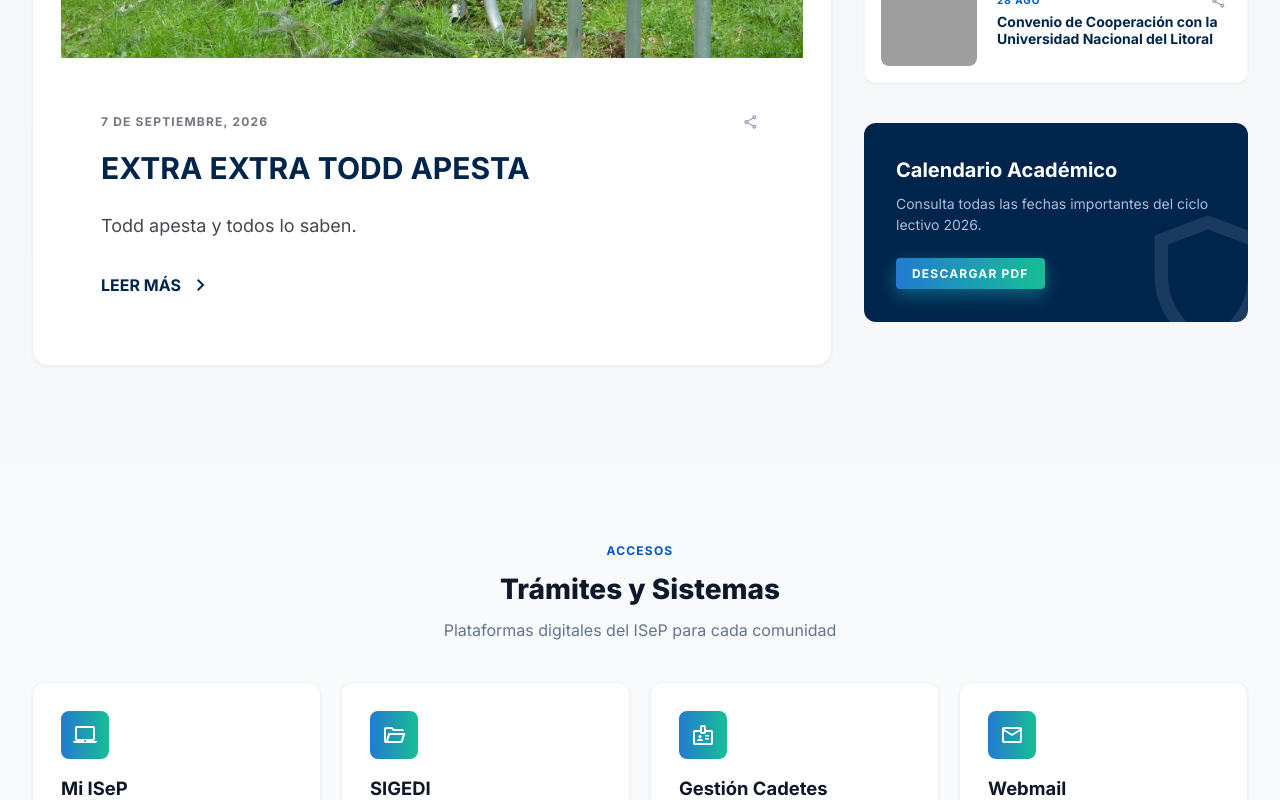
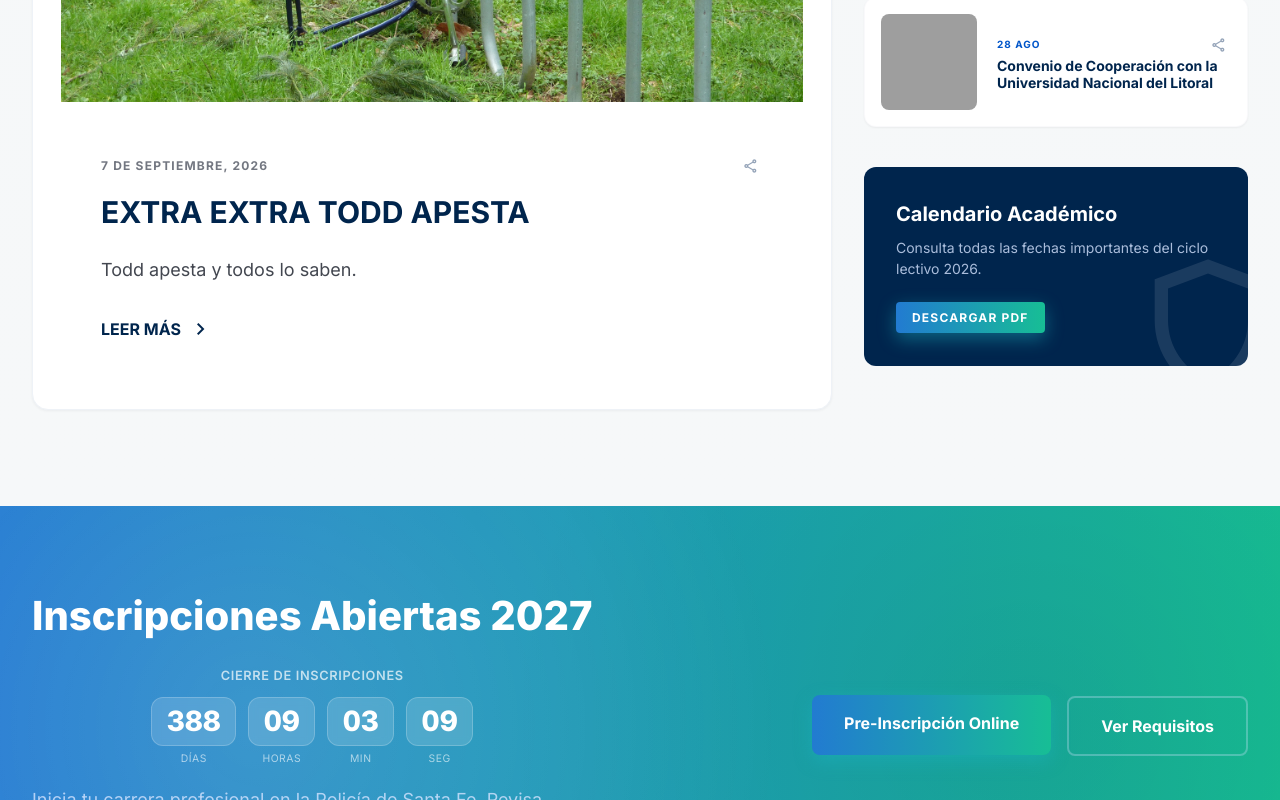
Before and after one commit to lolanga/Isep_2060_vblue, a React (Vite) app: page / in a window 1280 px wide. Shown: the part 2000-2800 px from the top of the page. Built offline with nearby package versions, Linux system fonts and the light colour scheme; grey boxes are pictures that could not be loaded; a web font is replaced by a local one.

Commit message:
feat(home): sistemas del ISeP como enlaces en 'Soy personal' (SIGEDI y Webmail con nota 'Solo personal de ISeP'); elimina seccion Tramites y Sistemas

```diff
--- a/src/components/Audiencia.jsx
+++ b/src/components/Audiencia.jsx
@@ -4,6 +4,10 @@
  * Sección "¿Qué estás buscando?" — separa el Home por audiencia:
  * Quiero ingresar · Soy personal · Ciudadano.
  * Se ubica inmediatamente después del Hero.
+ *
+ * La tarjeta "Soy personal" lista los sistemas del ISeP como accesos directos;
+ * SIGEDI y Webmail llevan la nota en cursiva "Sólo personal de ISeP"
+ * (campo opcional `soloPersonal`).
  */
 
 import { Link } from "react-router-dom";
@@ -37,9 +41,21 @@ const audiencias = [
     className: "audiencia-card--secondary",
     links: [
       { label: "Mi ISeP", icon: "laptop_mac", to: MI_ISEP_URL, external: true },
-      { label: "SIGEDI", icon: "folder_open", to: GESTION_URL, external: true },
+      {
+        label: "SIGEDI",
+        icon: "folder_open",
+        to: GESTION_URL,
+        external: true,
+        soloPersonal: true,
+      },
       { label: "Gestión Cadetes", icon: "military_tech", to: CADETES_URL, external: true },
-      { label: "Webmail", icon: "mail", to: WEBMAIL_URL, external: true },
+      {
+        label: "Webmail",
+        icon: "mail",
+        to: WEBMAIL_URL,
+        external: true,
+        soloPersonal: true,
+      },
     ],
     cta: { label: "Acceder a Mi ISeP", to: MI_ISEP_URL, external: true },
   },
@@ -98,6 +114,9 @@ export default function Audiencia() {
                           open_in_new
                         </span>
                       </a>
+                      {l.soloPersonal && (
+                        <em className="audiencia-link__solo">Sólo personal de ISeP</em>
+                      )}
                     </li>
                   ) : (
                     <li key={l.label}>
--- a/src/components/Tramites.jsx
+++ /dev/null
@@ -1,86 +0,0 @@
-/**
- * components/Tramites.jsx
- *
- * Sección "Trámites y Sistemas" — Accesos a aplicaciones institucionales
- * con información detallada de cada sistema.
- */
-
-import { MI_ISEP_URL, GESTION_URL, CADETES_URL, WEBMAIL_URL } from "../data/config";
-
-const tramites = [
-  {
-    name: "Mi ISeP",
-    icon: "laptop_mac",
-    url: MI_ISEP_URL,
-    paraQuien: "Docentes, personal policial cursante (carreras/cursos), postulantes inscriptos",
-    queHace: "Acceso a aulas virtuales, material de cursado, notas, asistencia",
-  },
-  {
-    name: "SIGEDI",
-    icon: "folder_open",
-    url: GESTION_URL,
-    paraQuien: "Personal interno del ISeP únicamente",
-    queHace: "Sistema de gestión de expedientes internos",
-  },
-  {
-    name: "Gestión Cadetes",
-    icon: "badge",
-    url: CADETES_URL,
-    paraQuien: "Cadetes de 1° y 2° año",
-    queHace: "Control y notificaciones generales del cursado",
-  },
-  {
-    name: "Webmail",
-    icon: "mail",
-    url: WEBMAIL_URL,
-    paraQuien: "Todo el personal del ISeP",
-    queHace: "Correo electrónico institucional",
-  },
-];
-
-/** Sección de trámites y sistemas institucionales. */
-export default function Tramites() {
-  return (
-    <section className="tramites-section">
-      <div className="tramites-inner">
-        <div className="tramites-header">
-          <span className="section-subtitle">Accesos</span>
-          <h2 className="tramites-title">Trámites y Sistemas</h2>
-          <p className="tramites-subtitle">
-            Plataformas digitales del ISeP para cada comunidad
-          </p>
-        </div>
-
-        <div className="tramites-grid">
-          {tramites.map((t) => (
-            <div key={t.name} className="tramites-card inst-card">
-              <div className="tramites-card__icon-wrap">
-                <span className="material-symbols-outlined tramites-card__icon">
-                  {t.icon}
-                </span>
-              </div>
-              <h3 className="tramites-card__name">{t.name}</h3>
-              <div className="tramites-card__detail">
-                <span className="tramites-card__label">Para quién:</span>
-                <span className="tramites-card__value">{t.paraQuien}</span>
-              </div>
-              <div className="tramites-card__detail">
-                <span className="tramites-card__label">Qué hace:</span>
-                <span className="tramites-card__value">{t.queHace}</span>
-              </div>
-              <a
-                href={t.url}
-                target="_blank"
-                rel="noreferrer"
-                className="tramites-card__btn"
-              >
-                Acceder
-                <span className="material-symbols-outlined">open_in_new</span>
-              </a>
-            </div>
-          ))}
-        </div>
-      </div>
-    </section>
-  );
-}
--- a/src/pages/Home.jsx
+++ b/src/pages/Home.jsx
@@ -1,13 +1,12 @@
 /**
  * Home.jsx — Página principal del sitio ISeP
  *
- * Ensambla las secciones de landing: Hero, Audiencia, News, Trámites, CTA,
- * Schools, Contadores y Testimonios. Contadores y Testimonios
- * se ocultan en móvil (hide-mobile).
+ * Ensambla las secciones de landing: Hero, Audiencia (con los sistemas
+ * institucionales integrados), News, CTA, Schools, Contadores y Testimonios.
+ * Contadores y Testimonios se ocultan en móvil (hide-mobile).
  */
 import Hero from "../components/Hero";
 import Audiencia from "../components/Audiencia";
-import Tramites from "../components/Tramites";
 import Contadores from "../components/Contadores";
 import CTA from "../components/CTA";
 import News from "../components/News";
@@ -23,7 +22,6 @@ export default function Home() {
       <Hero />
       <Audiencia />
       <News />
-      <Tramites />
       <CTA />
       <Schools />
       <div className="hide-mobile">
--- a/src/styles/new-features.css
+++ b/src/styles/new-features.css
@@ -1,5 +1,5 @@
 /* =============================================
-   NEW FEATURES — Galería, Mapa del Sitio, Trámites
+   NEW FEATURES — Galería, Mapa del Sitio, contadores
    ============================================= */
 
 /* ── Footer link ── */
@@ -228,112 +228,6 @@
   color: var(--secondary, #0055c9);
 }
 
-/* ── Trámites ── */
-.tramites-section {
-  padding: 5rem 0;
-  background: #f8fafc;
-}
-
-.tramites-inner {
-  padding: 0 2rem;
-}
-
-.tramites-header {
-  text-align: center;
-  margin-bottom: 2.5rem;
-}
-
-.tramites-title {
-  font-size: clamp(1.3rem, 2.5vw, 1.75rem);
-  font-weight: 800;
-  color: var(--slate-900, #0f172a);
-  margin-top: 0.5rem;
-}
-
-.tramites-subtitle {
-  font-size: 1rem;
-  color: var(--slate-500, #64748b);
-  margin-top: 0.5rem;
-}
-
-.tramites-grid {
-  display: grid;
-  grid-template-columns: repeat(auto-fit, minmax(min(100%, 280px), 1fr));
-  gap: 1.25rem;
-}
-
-.tramites-card {
-  display: flex;
-  flex-direction: column;
-  padding: 1.75rem;
-}
-
-.tramites-card__icon-wrap {
-  width: 3rem;
-  height: 3rem;
-  border-radius: 0.5rem;
-  background: var(--gradient-primary);
-  display: flex;
-  align-items: center;
-  justify-content: center;
-  margin-bottom: 1rem;
-  overflow: hidden;
-}
-
-.tramites-card__icon {
-  font-size: 1.5rem;
-  color: #fff;
-  line-height: 1;
-}
-
-.tramites-card__name {
-  font-size: 1.15rem;
-  font-weight: 700;
-  color: var(--slate-900, #0f172a);
-  margin-bottom: 0.75rem;
-}
-
-.tramites-card__detail {
-  margin-bottom: 0.5rem;
-}
-
-.tramites-card__label {
-  display: block;
-  font-size: 0.72rem;
-  font-weight: 700;
-  color: var(--secondary, #0055c9);
-  text-transform: uppercase;
-  letter-spacing: 0.05em;
-  margin-bottom: 0.15rem;
-}
-
-.tramites-card__value {
-  font-size: 0.85rem;
-  color: var(--slate-600, #475569);
-  line-height: 1.5;
-}
-
-.tramites-card__btn {
-  display: inline-flex;
-  align-items: center;
-  gap: 0.35rem;
-  margin-top: auto;
-  padding-top: 0.75rem;
-  font-size: 0.85rem;
-  font-weight: 700;
-  color: var(--secondary, #0055c9);
-  text-decoration: none;
-  transition: color 0.2s;
-}
-
-.tramites-card__btn .material-symbols-outlined {
-  font-size: 1rem;
-}
-
-.tramites-card__btn:hover {
-  color: var(--primary, #00254d);
-}
-
 /* ── Responsive ── */
 @media (max-width: 1024px) {
   .galeria-grid {
@@ -352,10 +246,6 @@
 
   .galeria-card__img-wrap {
     height: 200px;
-  }
-
-  .tramites-grid {
-    grid-template-columns: 1fr;
   }
 }
 
--- a/src/styles/pages.css
+++ b/src/styles/pages.css
@@ -3286,6 +3286,16 @@
   color: var(--slate-400, #94a3b8);
 }
 
+.audiencia-link__solo {
+  display: block;
+  font-style: italic;
+  font-weight: 400;
+  font-size: 0.75rem;
+  line-height: 1.3;
+  color: var(--slate-400, #94a3b8);
+  padding: 0 0.5rem 0.4rem 2.05rem;
+}
+
 .audiencia-card__cta {
   margin-top: auto;
   display: inline-flex;
```
Also changed, not shown: 8 other files (tests, documents, lock files or other folders).
